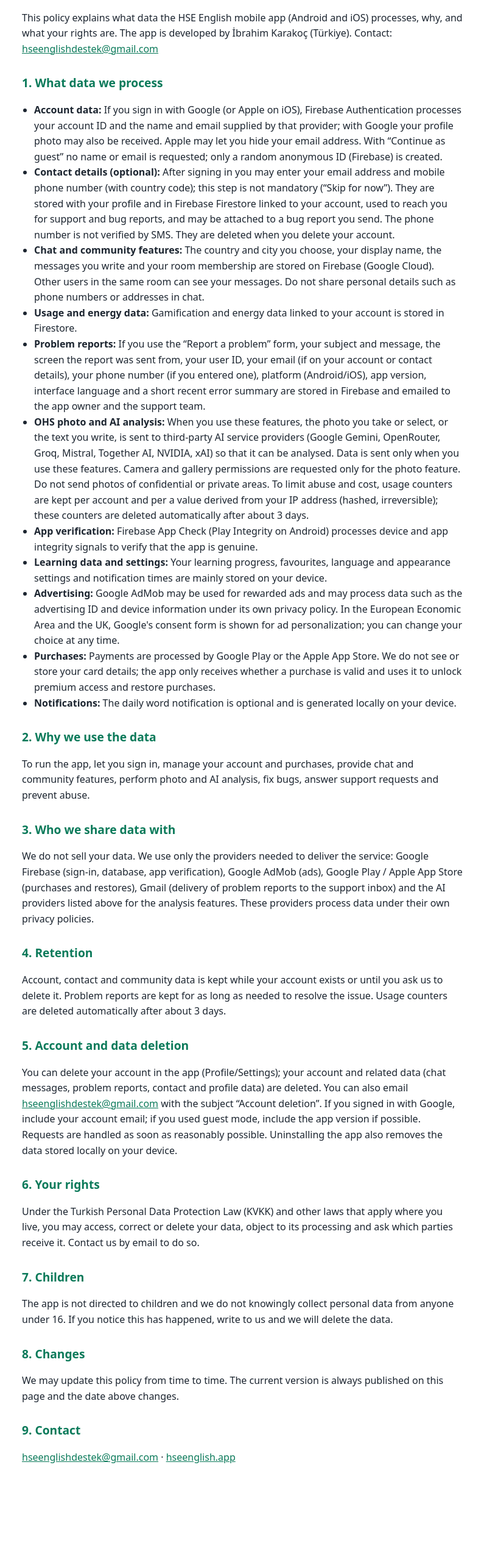
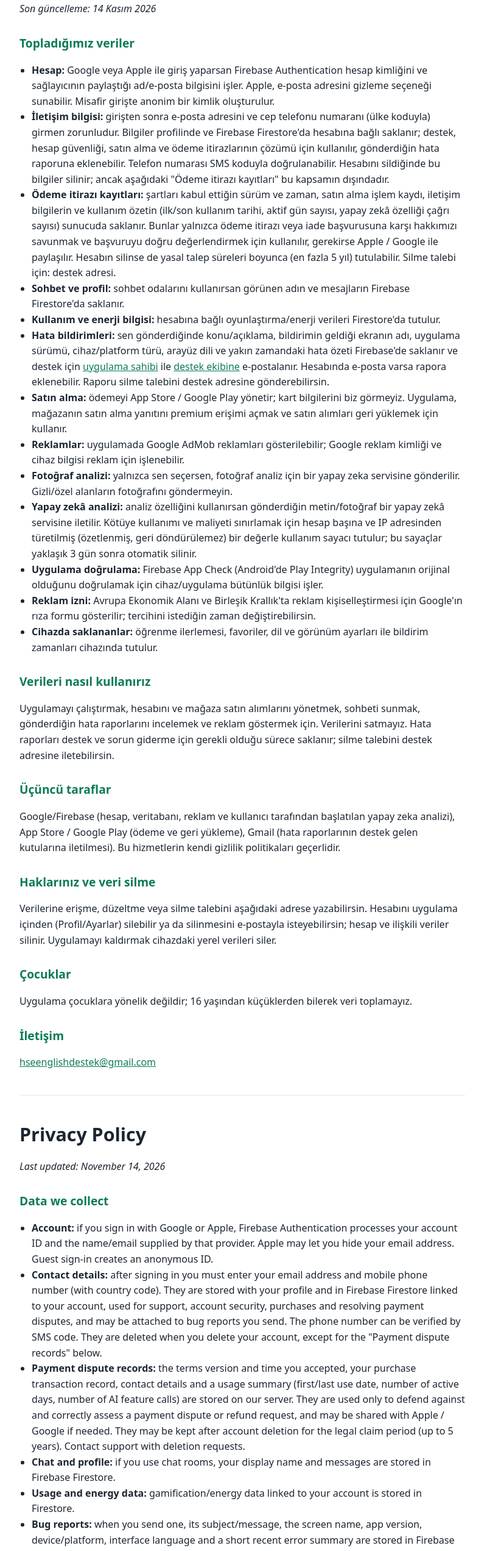
Before and after one commit to federal216/hse-english-site, a plain HTML site: page privacy.html in a window 1280 px wide. Shown: the part 144-2688 px from the top of the page at 61% size, without its empty margins (242-1037 px from the left). Before the commit the page ends 2628 px from the top, so only its background shows below. Drawn offline with Linux system fonts and the light colour scheme.

Commit message:
Update privacy policy to Turkish and enhance details

```diff
--- a/privacy.html
+++ b/privacy.html
@@ -1,61 +1,74 @@
-<!DOCTYPE html>
-<html lang="en">
+<!doctype html>
+<html lang="tr">
 <head>
 <meta charset="utf-8">
 <meta name="viewport" content="width=device-width, initial-scale=1">
-<title>Privacy Policy — HSE English</title>
-<meta name="description" content="HSE English privacy policy and account/data deletion information.">
+<title>Gizlilik Politikası / Privacy Policy — HSE English</title>
 <link rel="stylesheet" href="style.css">
 </head>
 <body>
-<main>
-  <a id="en"></a>
-  <nav><a href="index.html">&larr; HSE English</a></nav>
+<main style="max-width:780px;margin:0 auto;padding:24px;line-height:1.6">
+<p><a href="index.html">← HSE English</a> · <a href="terms.html">Koşullar / Terms</a></p>
 
-  <h1>Privacy Policy</h1>
-  <p class="muted">HSE English &middot; Last updated: 7 November 2026</p>
+<h1>Gizlilik Politikası</h1>
+<p><em>Son güncelleme: 14 Kasım 2026</em></p>
+<h2>Topladığımız veriler</h2>
+<ul>
+<li><strong>Hesap:</strong> Google veya Apple ile giriş yaparsan Firebase Authentication hesap kimliğini ve sağlayıcının paylaştığı ad/e-posta bilgisini işler. Apple, e-posta adresini gizleme seçeneği sunabilir. Misafir girişte anonim bir kimlik oluşturulur.</li>
+<li><strong>İletişim bilgisi:</strong> girişten sonra e-posta adresini ve cep telefonu numaranı (ülke koduyla) girmen zorunludur. Bilgiler profilinde ve Firebase Firestore'da hesabına bağlı saklanır; destek, hesap güvenliği, satın alma ve ödeme itirazlarının çözümü için kullanılır, gönderdiğin hata raporuna eklenebilir. Telefon numarası SMS koduyla doğrulanabilir. Hesabını sildiğinde bu bilgiler silinir; ancak aşağıdaki "Ödeme itirazı kayıtları" bu kapsamın dışındadır.</li>
+<li><strong>Ödeme itirazı kayıtları:</strong> şartları kabul ettiğin sürüm ve zaman, satın alma işlem kaydı, iletişim bilgilerin ve kullanım özetin (ilk/son kullanım tarihi, aktif gün sayısı, yapay zekâ özelliği çağrı sayısı) sunucuda saklanır. Bunlar yalnızca ödeme itirazı veya iade başvurusuna karşı hakkımızı savunmak ve başvuruyu doğru değerlendirmek için kullanılır, gerekirse Apple / Google ile paylaşılır. Hesabın silinse de yasal talep süreleri boyunca (en fazla 5 yıl) tutulabilir. Silme talebi için: destek adresi.</li>
+<li><strong>Sohbet ve profil:</strong> sohbet odalarını kullanırsan görünen adın ve mesajların Firebase Firestore'da saklanır.</li>
+<li><strong>Kullanım ve enerji bilgisi:</strong> hesabına bağlı oyunlaştırma/enerji verileri Firestore'da tutulur.</li>
+<li><strong>Hata bildirimleri:</strong> sen gönderdiğinde konu/açıklama, bildirimin geldiği ekranın adı, uygulama sürümü, cihaz/platform türü, arayüz dili ve yakın zamandaki hata özeti Firebase'de saklanır ve destek için <a href="mailto:karakoc.i@gmail.com">uygulama sahibi</a> ile <a href="mailto:hseenglishdestek@gmail.com">destek ekibine</a> e-postalanır. Hesabında e-posta varsa rapora eklenebilir. Raporu silme talebini destek adresine gönderebilirsin.</li>
+<li><strong>Satın alma:</strong> ödemeyi App Store / Google Play yönetir; kart bilgilerini biz görmeyiz. Uygulama, mağazanın satın alma yanıtını premium erişimi açmak ve satın alımları geri yüklemek için kullanır.</li>
+<li><strong>Reklamlar:</strong> uygulamada Google AdMob reklamları gösterilebilir; Google reklam kimliği ve cihaz bilgisi reklam için işlenebilir.</li>
+<li><strong>Fotoğraf analizi:</strong> yalnızca sen seçersen, fotoğraf analiz için bir yapay zeka servisine gönderilir. Gizli/özel alanların fotoğrafını göndermeyin.</li>
+<li><strong>Yapay zekâ analizi:</strong> analiz özelliğini kullanırsan gönderdiğin metin/fotoğraf bir yapay zekâ servisine iletilir. Kötüye kullanımı ve maliyeti sınırlamak için hesap başına ve IP adresinden türetilmiş (özetlenmiş, geri döndürülemez) bir değerle kullanım sayacı tutulur; bu sayaçlar yaklaşık 3 gün sonra otomatik silinir.</li>
+<li><strong>Uygulama doğrulama:</strong> Firebase App Check (Android'de Play Integrity) uygulamanın orijinal olduğunu doğrulamak için cihaz/uygulama bütünlük bilgisi işler.</li>
+<li><strong>Reklam izni:</strong> Avrupa Ekonomik Alanı ve Birleşik Krallık'ta reklam kişiselleştirmesi için Google'ın rıza formu gösterilir; tercihini istediğin zaman değiştirebilirsin.</li>
+<li><strong>Cihazda saklananlar:</strong> öğrenme ilerlemesi, favoriler, dil ve görünüm ayarları ile bildirim zamanları cihazında tutulur.</li>
+</ul>
+<h2>Verileri nasıl kullanırız</h2>
+<p>Uygulamayı çalıştırmak, hesabını ve mağaza satın alımlarını yönetmek, sohbeti sunmak, gönderdiğin hata raporlarını incelemek ve reklam göstermek için. Verilerini satmayız. Hata raporları destek ve sorun giderme için gerekli olduğu sürece saklanır; silme talebini destek adresine iletebilirsin.</p>
+<h2>Üçüncü taraflar</h2>
+<p>Google/Firebase (hesap, veritabanı, reklam ve kullanıcı tarafından başlatılan yapay zeka analizi), App Store / Google Play (ödeme ve geri yükleme), Gmail (hata raporlarının destek gelen kutularına iletilmesi). Bu hizmetlerin kendi gizlilik politikaları geçerlidir.</p>
+<h2 id="delete">Haklarınız ve veri silme</h2>
+<p>Verilerine erişme, düzeltme veya silme talebini aşağıdaki adrese yazabilirsin. Hesabını uygulama içinden (Profil/Ayarlar) silebilir ya da silinmesini e-postayla isteyebilirsin; hesap ve ilişkili veriler silinir. Uygulamayı kaldırmak cihazdaki yerel verileri siler.</p>
+<h2>Çocuklar</h2>
+<p>Uygulama çocuklara yönelik değildir; 16 yaşından küçüklerden bilerek veri toplamayız.</p>
+<h2>İletişim</h2>
+<p><a href="mailto:hseenglishdestek@gmail.com">hseenglishdestek@gmail.com</a></p>
 
-  <p>This policy explains what data the HSE English mobile app (Android and iOS) processes, why, and what your rights are. The app is developed by İbrahim Karakoç (Türkiye). Contact: <a href="mailto:hseenglishdestek@gmail.com">hseenglishdestek@gmail.com</a></p>
+<hr>
 
-  <h2>1. What data we process</h2>
-  <ul>
-    <li><strong>Account data:</strong> If you sign in with Google (or Apple on iOS), Firebase Authentication processes your account ID and the name and email supplied by that provider; with Google your profile photo may also be received. Apple may let you hide your email address. With &ldquo;Continue as guest&rdquo; no name or email is requested; only a random anonymous ID (Firebase) is created.</li>
-    <li><strong>Contact details (optional):</strong> After signing in you may enter your email address and mobile phone number (with country code); this step is not mandatory (&ldquo;Skip for now&rdquo;). They are stored with your profile and in Firebase Firestore linked to your account, used to reach you for support and bug reports, and may be attached to a bug report you send. The phone number is not verified by SMS. They are deleted when you delete your account.</li>
-    <li><strong>Chat and community features:</strong> The country and city you choose, your display name, the messages you write and your room membership are stored on Firebase (Google Cloud). Other users in the same room can see your messages. Do not share personal details such as phone numbers or addresses in chat.</li>
-    <li><strong>Usage and energy data:</strong> Gamification and energy data linked to your account is stored in Firestore.</li>
-    <li><strong>Problem reports:</strong> If you use the &ldquo;Report a problem&rdquo; form, your subject and message, the screen the report was sent from, your user ID, your email (if on your account or contact details), your phone number (if you entered one), platform (Android/iOS), app version, interface language and a short recent error summary are stored in Firebase and emailed to the app owner and the support team.</li>
-    <li><strong>OHS photo and AI analysis:</strong> When you use these features, the photo you take or select, or the text you write, is sent to third-party AI service providers (Google Gemini, OpenRouter, Groq, Mistral, Together AI, NVIDIA, xAI) so that it can be analysed. Data is sent only when you use these features. Camera and gallery permissions are requested only for the photo feature. Do not send photos of confidential or private areas. To limit abuse and cost, usage counters are kept per account and per a value derived from your IP address (hashed, irreversible); these counters are deleted automatically after about 3 days.</li>
-    <li><strong>App verification:</strong> Firebase App Check (Play Integrity on Android) processes device and app integrity signals to verify that the app is genuine.</li>
-    <li><strong>Learning data and settings:</strong> Your learning progress, favourites, language and appearance settings and notification times are mainly stored on your device.</li>
-    <li><strong>Advertising:</strong> Google AdMob may be used for rewarded ads and may process data such as the advertising ID and device information under its own privacy policy. In the European Economic Area and the UK, Google's consent form is shown for ad personalization; you can change your choice at any time.</li>
-    <li><strong>Purchases:</strong> Payments are processed by Google Play or the Apple App Store. We do not see or store your card details; the app only receives whether a purchase is valid and uses it to unlock premium access and restore purchases.</li>
-    <li><strong>Notifications:</strong> The daily word notification is optional and is generated locally on your device.</li>
-  </ul>
-
-  <h2>2. Why we use the data</h2>
-  <p>To run the app, let you sign in, manage your account and purchases, provide chat and community features, perform photo and AI analysis, fix bugs, answer support requests and prevent abuse.</p>
-
-  <h2>3. Who we share data with</h2>
-  <p>We do not sell your data. We use only the providers needed to deliver the service: Google Firebase (sign-in, database, app verification), Google AdMob (ads), Google Play / Apple App Store (purchases and restores), Gmail (delivery of problem reports to the support inbox) and the AI providers listed above for the analysis features. These providers process data under their own privacy policies.</p>
-
-  <h2>4. Retention</h2>
-  <p>Account, contact and community data is kept while your account exists or until you ask us to delete it. Problem reports are kept for as long as needed to resolve the issue. Usage counters are deleted automatically after about 3 days.</p>
-
-  <a id="delete-en"></a>
-  <h2 id="delete">5. Account and data deletion</h2>
-  <p>You can delete your account in the app (Profile/Settings); your account and related data (chat messages, problem reports, contact and profile data) are deleted. You can also email <a href="mailto:hseenglishdestek@gmail.com?subject=Account%20deletion">hseenglishdestek@gmail.com</a> with the subject &ldquo;Account deletion&rdquo;. If you signed in with Google, include your account email; if you used guest mode, include the app version if possible. Requests are handled as soon as reasonably possible. Uninstalling the app also removes the data stored locally on your device.</p>
-
-  <h2>6. Your rights</h2>
-  <p>Under the Turkish Personal Data Protection Law (KVKK) and other laws that apply where you live, you may access, correct or delete your data, object to its processing and ask which parties receive it. Contact us by email to do so.</p>
-
-  <h2>7. Children</h2>
-  <p>The app is not directed to children and we do not knowingly collect personal data from anyone under 16. If you notice this has happened, write to us and we will delete the data.</p>
-
-  <h2>8. Changes</h2>
-  <p>We may update this policy from time to time. The current version is always published on this page and the date above changes.</p>
-
-  <h2>9. Contact</h2>
-  <p><a href="mailto:hseenglishdestek@gmail.com">hseenglishdestek@gmail.com</a> &middot; <a href="https://hseenglish.app">hseenglish.app</a></p>
+<h1>Privacy Policy</h1>
+<p><em>Last updated: November 14, 2026</em></p>
+<h2>Data we collect</h2>
+<ul>
+<li><strong>Account:</strong> if you sign in with Google or Apple, Firebase Authentication processes your account ID and the name/email supplied by that provider. Apple may let you hide your email address. Guest sign-in creates an anonymous ID.</li>
+<li><strong>Contact details:</strong> after signing in you must enter your email address and mobile phone number (with country code). They are stored with your profile and in Firebase Firestore linked to your account, used for support, account security, purchases and resolving payment disputes, and may be attached to bug reports you send. The phone number can be verified by SMS code. They are deleted when you delete your account, except for the "Payment dispute records" below.</li>
+<li><strong>Payment dispute records:</strong> the terms version and time you accepted, your purchase transaction record, contact details and a usage summary (first/last use date, number of active days, number of AI feature calls) are stored on our server. They are used only to defend against and correctly assess a payment dispute or refund request, and may be shared with Apple / Google if needed. They may be kept after account deletion for the legal claim period (up to 5 years). Contact support with deletion requests.</li>
+<li><strong>Chat and profile:</strong> if you use chat rooms, your display name and messages are stored in Firebase Firestore.</li>
+<li><strong>Usage and energy data:</strong> gamification/energy data linked to your account is stored in Firestore.</li>
+<li><strong>Bug reports:</strong> when you send one, its subject/message, the screen name, app version, device/platform, interface language and a short recent error summary are stored in Firebase and emailed to the app owner and support inboxes. If present, the email linked to your account may be attached. Contact support to request deletion of a report.</li>
+<li><strong>Purchases:</strong> payment is handled by the App Store / Google Play; we never see your card details. The app uses the store's purchase response to unlock premium access and restore purchases. If you opt in on the purchase screen, your Firebase-verified account email and, if available, Firebase-verified phone number are stored with the verified transaction and emailed to HSE English support to help with purchase issues. This is optional and does not affect purchase access. You can ask support to delete the contact details.</li>
+<li><strong>Ads:</strong> the app may show Google AdMob ads; advertising ID and device info may be processed for ads.</li>
+<li><strong>Photo analysis:</strong> only if you choose to, a photo is sent to an AI service for analysis. Do not send photos of confidential or private areas.</li>
+<li><strong>AI analysis:</strong> if you use the analysis feature, the text/photo you submit is sent to an AI service. To limit abuse and cost, usage counters are kept per account and per a value derived from your IP address (hashed, not reversible); these counters are deleted automatically after about 3 days.</li>
+<li><strong>App verification:</strong> Firebase App Check (Play Integrity on Android) processes device/app integrity signals to verify the app is genuine.</li>
+<li><strong>Ad consent:</strong> in the European Economic Area and the UK, Google's consent form is shown for ad personalization; you can change your choice at any time.</li>
+<li><strong>Stored on your device:</strong> learning progress, favourites, language and appearance settings, and notification times.</li>
+</ul>
+<h2>How we use data</h2>
+<p>To run the app, manage your account and store purchases, provide chat, review reports you submit, and show ads. We do not sell your data. Bug reports are retained while needed for support and troubleshooting; contact support to request deletion.</p>
+<h2>Third parties</h2>
+<p>Google/Firebase (accounts, database, ads and user-initiated AI analysis), App Store / Google Play (payments and restores), and Gmail (delivery of reports to the support inboxes). Their own privacy policies apply.</p>
+<h2 id="delete-en">Your rights and deletion</h2>
+<p>You can request access, correction or deletion of your data at the address below, You can delete your account in the app (Profile/Settings) or request deletion by email; your account and related data are then deleted. Uninstalling the app removes local data on your device.</p>
+<h2>Children</h2>
+<p>The app is not directed at children; we do not knowingly collect data from anyone under 16.</p>
+<h2>Contact</h2>
+<p><a href="mailto:hseenglishdestek@gmail.com">hseenglishdestek@gmail.com</a></p>
 </main>
 </body>
 </html>
```
